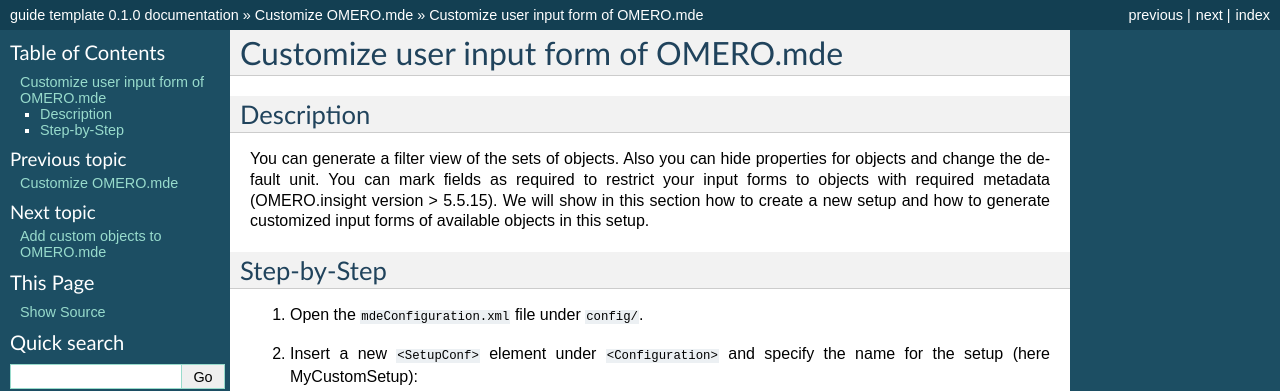
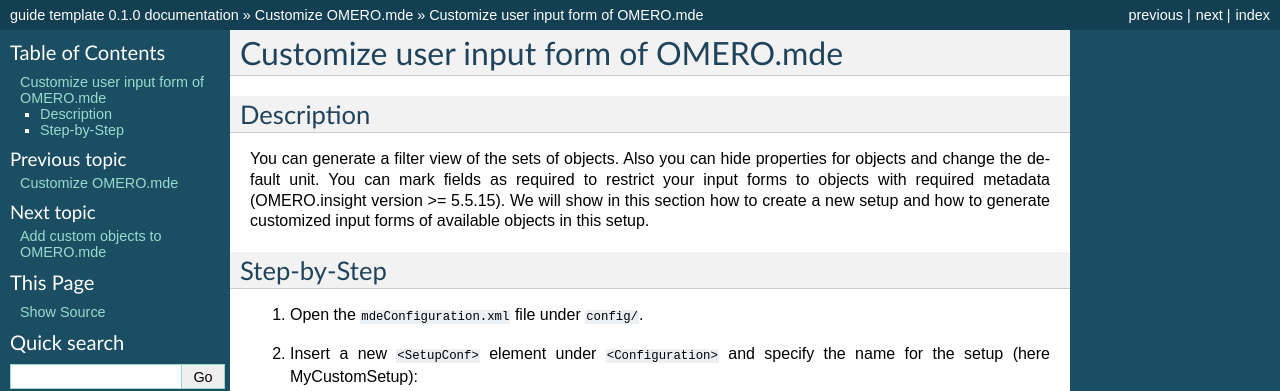
Before and after one commit to ome/omero-guide-mde, a Sphinx documentation site: the page built from docs/mde_customizeView.rst, in a window 1280 px wide and 1400 px high. Shown: the top 391 px of the window. Built offline with Sphinx 7.4.7, drawn with Linux system fonts in a browser that asks for light colours; some of the changed text lies outside the part shown.

```diff
--- a/docs/mde_customizeObjects.rst
+++ b/docs/mde_customizeObjects.rst
@@ -171,7 +171,7 @@ You can specify the different types like:
               Value=""
               Visible="true" />
 
- `ComboBox` with values from ontology (OMERO.insight version > 5.5.15)::
+ `ComboBox` with values from ontology (OMERO.insight version >= 5.5.15)::
 
     <TagData DefaultValues=""
              Name="Tag of Type ComboBox val from ontology href"
@@ -182,7 +182,7 @@ You can specify the different types like:
         <Ontology URL_restapi="http://data.bioontology.org" Acronym="BAO" ID_href="http://www.bioassayontology.org/bao#BAO_0150008" />
     </TagData>
 
- `CheckComboBox` for multiple selection (OMERO.insight version > 5.5.15)::
+ `CheckComboBox` for multiple selection (OMERO.insight version >= 5.5.15)::
 
      <TagData DefaultValues="Value1,Value2,Value3"
               Name="Tag of Type CheckComboBox"
--- a/docs/mde_customizeView.rst
+++ b/docs/mde_customizeView.rst
@@ -5,7 +5,7 @@ Description
 -----------
 
 You can generate a filter view of the sets of objects. Also you can hide properties for objects and change the default unit.
-You can mark fields as required to restrict your input forms to objects with required metadata (OMERO.insight version > 5.5.15).
+You can mark fields as required to restrict your input forms to objects with required metadata (OMERO.insight version >= 5.5.15).
 We will show in this section how to create a new setup and how to generate customized input forms of available objects in this setup.
 
 Step-by-Step
@@ -44,7 +44,7 @@ Step-by-Step
                 </Configurations>
             </MDEObjects>
 
-    You can mark any field as required by adding ``Required = "true"`` as an attribute of ``TagDataProp`` (OMERO.insight version > 5.5.15).
+    You can mark any field as required by adding ``Required = "true"`` as an attribute of ``TagDataProp`` (OMERO.insight version >= 5.5.15).
     By selecting |mde_required_btn|, you can restrict the displayed objects of the selected setup to those that contain at least one required metadata field.
             <MDEObjects>
                 <Configurations>
```
